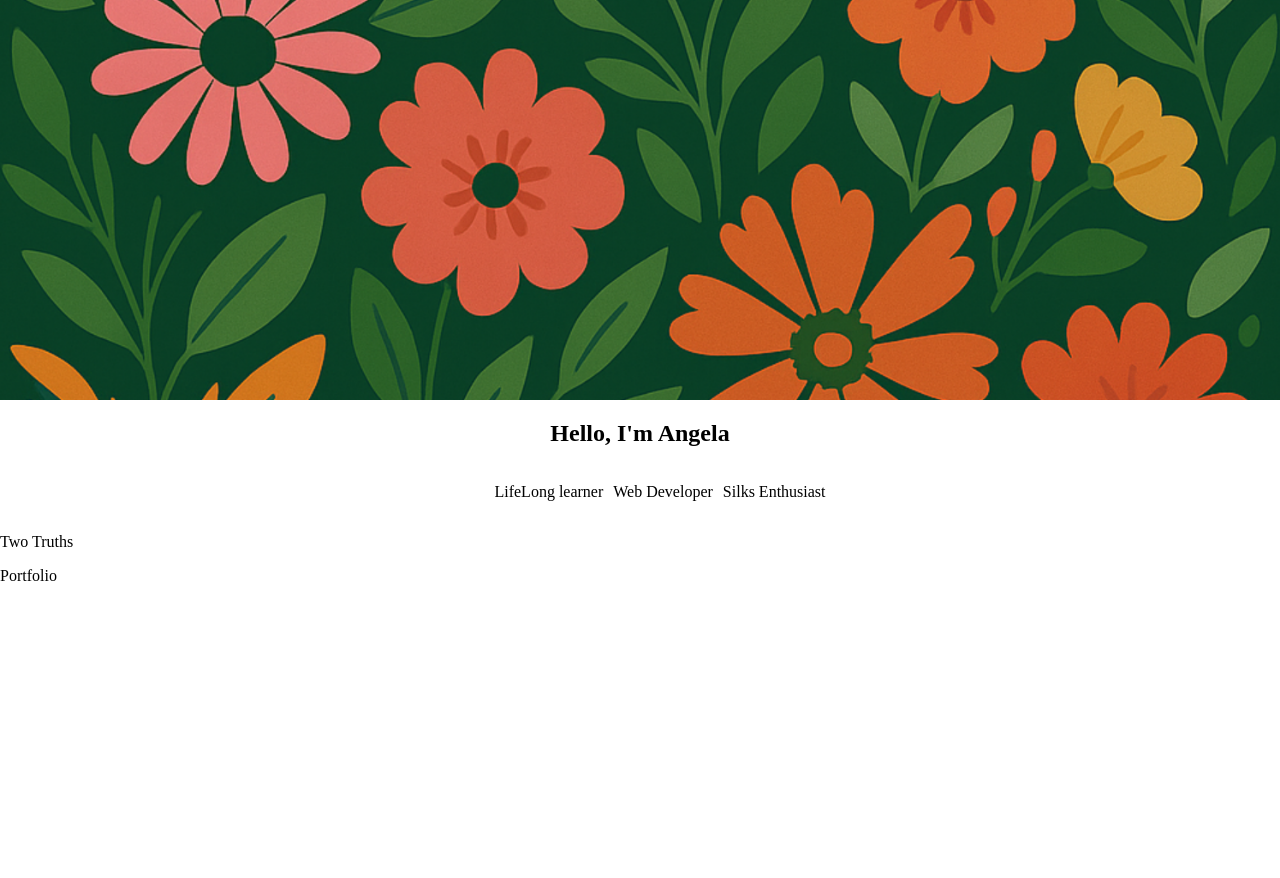
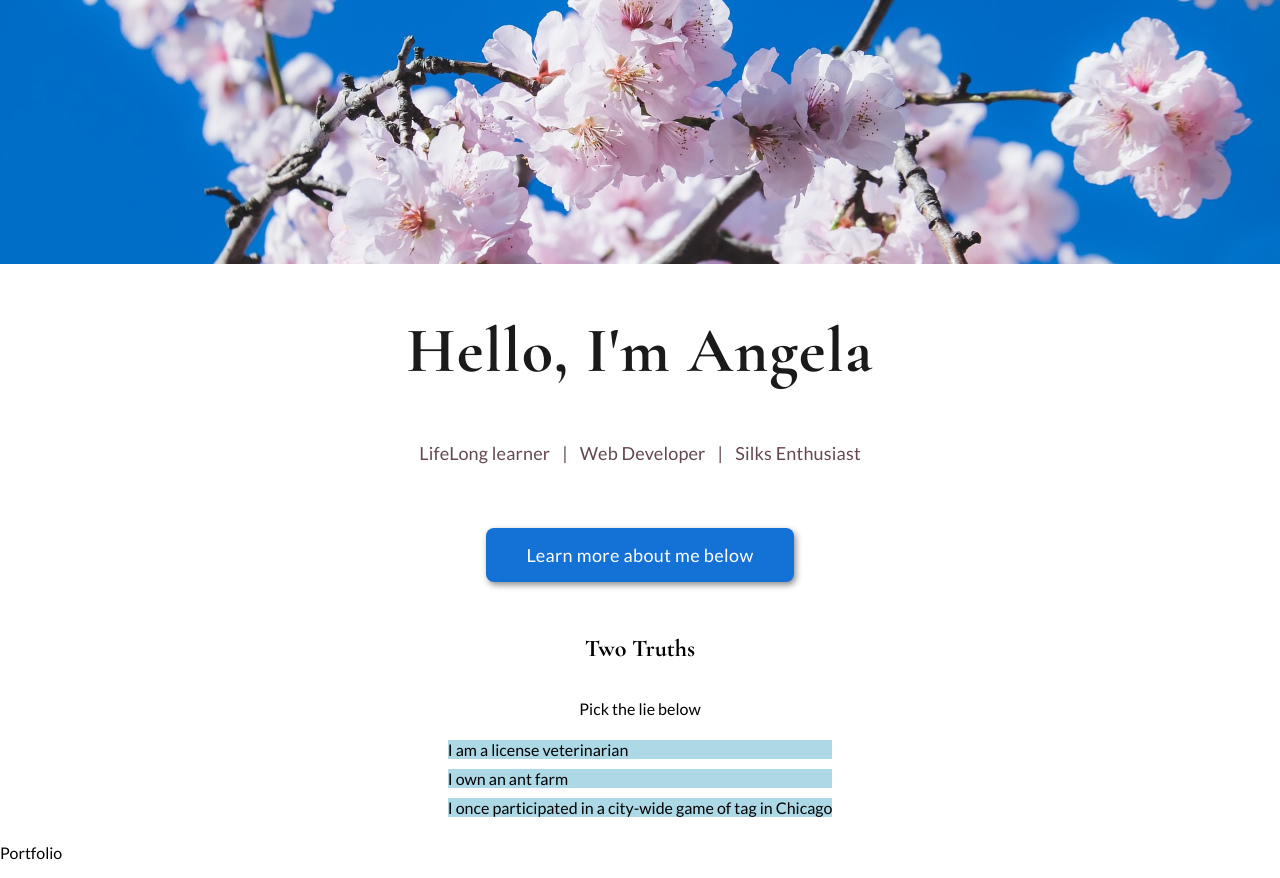
Before and after one commit to FreudCat/bloom-two, a React (Vite) app in the folder client/: page / in a window 1280 px wide. Before the commit the page ends 800 px from the top, so only its background shows below. Built offline with nearby package versions, Linux system fonts and the light colour scheme.

Commit message:
Style hero section

```diff
--- a/client/index.html
+++ b/client/index.html
@@ -4,6 +4,9 @@
 <head>
   <meta charset="UTF-8" />
   <link rel="icon" type="image/svg+xml" href="/vite.svg" />
+  <link
+    href="https://fonts.googleapis.com/css2?family=Cormorant+Garamond:wght@400;700&family=Lato:wght@400;700&display=swap"
+    rel="stylesheet">
   <meta name="viewport" content="width=device-width, initial-scale=1.0" />
   <title>client</title>
 </head>
--- /dev/null
+++ b/client/src/components/AnswerDisplay.jsx
@@ -0,0 +1,18 @@
+
+const AnswerDisplay = (selectedAnswer) => {
+  console.log("selected", selectedAnswer)
+
+  const answerMap = {
+    val1: 'you are correct',
+    val2: 'not correct',
+    val3: 'you are correct'
+  }
+
+  return (
+    <div>
+      <p></p>
+    </div>
+  )
+}
+
+export default AnswerDisplay
--- a/client/src/components/Hero.jsx
+++ b/client/src/components/Hero.jsx
@@ -7,9 +7,14 @@ const Hero = () => {
         <div className='attributes'>
           <ul>
             <li>LifeLong learner</li>
+            <li> | </li>
             <li>Web Developer</li>
+            <li> | </li>
             <li>Silks Enthusiast</li>
           </ul>
+        </div>
+        <div>
+          <button className='learn-more'>Learn more about me below</button>
         </div>
       </div>
     </section>
--- a/client/src/components/TwoTruths.jsx
+++ b/client/src/components/TwoTruths.jsx
@@ -1,6 +1,44 @@
+import { useState } from 'react'
+import AnswerDisplay from './AnswerDisplay'
+
 const TwoTruths = () => {
+  const [selected, setSelected] = useState('')
+
+  const handleChange = (e) => {
+    setSelected(e.target.value)
+  }
+
   return (
-    <p>Two Truths</p>
+    <section>
+      <div className='selection-wrapper'>
+        <h2>Two Truths</h2>
+        <p>Pick the lie below</p>
+        <fieldset class='selections'>
+          <label className="selection">
+            <input type="radio" name="ttal" value="val1"
+              checked={selected === "val1"}
+              onChange={handleChange} />
+            I am a license veterinarian
+          </label>
+
+          <label className="selection">
+            <input type="radio" name="ttal" value="val2"
+              checked={selected === "val2"}
+              onChange={handleChange} />
+            I own an ant farm
+          </label>
+
+          <label className="selection">
+            <input type="radio" name="ttal" value="val3"
+              checked={selected === "val3"}
+              onChange={handleChange} />
+            I once participated in a city-wide game of tag in Chicago
+          </label>
+        </fieldset>
+      </div>
+      <AnswerDisplay selected={selected} />
+
+    </section>
   )
 }
 
--- a/client/src/index.scss
+++ b/client/src/index.scss
@@ -1,3 +1,4 @@
 @import './styles/variables';
 @import './styles/global';
 @import './styles/hero';
+@import './styles/truths';
--- a/client/src/styles/_global.scss
+++ b/client/src/styles/_global.scss
@@ -1,3 +1,10 @@
 body {
+  font-family: 'Lato', sans-serif;
   margin: 0;
 }
+
+h1,
+h2,
+h3 {
+  font-family: 'Cormorant Garamond', serif;
+}
--- a/client/src/styles/_hero.scss
+++ b/client/src/styles/_hero.scss
@@ -1,11 +1,17 @@
 .hero-wrapper {
+  margin-bottom: 2rem;
+
   .hero-image {
     width: 100%;
     height: 50vh;
-    background-image: url('../assets/backgroundFlowers.png');
+    background-image: url('../assets/cherry-blossoms-4825302_1920.jpg');
     background-size: cover;
     background-position: center;
     background-repeat: no-repeat;
+
+    @media (min-width: $breakpoint-md) {
+      height: 33vh;
+    }
   }
 
   .hero-content {
@@ -13,21 +19,88 @@
     flex-direction: column;
     align-items: center;
 
+    h1 {
+      font-family: 'Cormorant Garamond', serif;
+      font-size: 2.5rem;
+      font-weight: $font-weight-bold;
+      color: $color-text;
+      margin-top: 2rem;
+      text-align: center;
+      letter-spacing: 0.02em;
 
-    h1 {
-      font: $font-heading
+      @media (min-width: $breakpoint-md) {
+        font-size: 3.5rem;
+        margin-top: 3rem;
+      }
+
+      @media (min-width: $breakpoint-lg) {
+        font-size: 4rem;
+      }
     }
 
     .attributes {
       ul {
         display: flex;
-        column-gap: 10px;
+        align-items: center;
+        gap: 0.45rem;
+        padding: 0;
+        margin: 0;
+
+        @media (min-width: $breakpoint-md) {
+          gap: 0.75rem;
+        }
 
         li {
           list-style: none;
+          display: flex;
+          align-items: center;
+          font-size: 14px;
+          color: $color-text-light;
+          font-weight: $font-weight-regular;
+          letter-spacing: 0.01em;
+
+          @media (min-width: $breakpoint-xs) {
+            font-size: $font-size-base;
+          }
+
+          @media (min-width: $breakpoint-md) {
+            font-size: $font-size-lg;
+          }
         }
       }
+    }
 
+    .learn-more {
+      background-color: $color-primary;
+      color: $color-bg-white;
+      font-family: 'Lato', sans-serif;
+      font-size: $font-size-base;
+      font-weight: $font-weight-medium;
+      padding: 0.875rem 2rem;
+      border: none;
+      border-radius: 8px;
+      cursor: pointer;
+      transition: all 0.3s ease;
+      box-shadow: 2px 3px 6px rgba(0, 0, 0, 0.45);
+      letter-spacing: 0.02em;
+      margin-top: 3rem;
+
+      @media (min-width: $breakpoint-md) {
+        font-size: $font-size-lg;
+        padding: 1rem 2.5rem;
+        margin-top: 4rem;
+      }
+
+      &:hover {
+        background-color: darken($color-primary, 8%);
+        box-shadow: 2px 3px 6px rgba(0, 0, 0, 0.45);
+      }
+
+      &:active {
+        background-color: darken($color-primary, 12%);
+        transform: translateY(1px);
+        box-shadow: 2px 3px 6px rgba(0, 0, 0, 0.45);
+      }
     }
   }
 }
--- /dev/null
+++ b/client/src/styles/_truths.scss
@@ -0,0 +1,22 @@
+.selection-wrapper {
+  display: flex;
+  flex-direction: column;
+  align-items: center;
+
+  .selections {
+    display: flex;
+    flex-direction: column;
+    row-gap: 10px;
+    border: none;
+
+    .selection {
+      background-color: lightblue;
+
+      input {
+        display: none;
+      }
+    }
+  }
+
+
+}
--- a/client/src/styles/_variables.scss
+++ b/client/src/styles/_variables.scss
@@ -1,17 +1,26 @@
-$color-primary: #1E3D32;
-$color-secondary: #2E5E4E;
-$color-accent: #F8DADF;
-$color-light: #FBF6ED;
+// Primary colors
+$color-primary: #1472D6;
+$color-secondary: #63484F;
 
-$color-neutral: #A6B6A0;
-$color-emphasis: #D94F70;
+// Background colors
+$color-bg-light: #F3EAF0;
+$color-bg-white: #FFFFFF;
+$color-bg-peach: #EBA3B9;
 
-$color-text: #111827;
-$color-text-light: #6b7280;
-$color-border: #d1d5db;
+// Accent colors
+$color-accent-pink: #F303E1;
+$color-accent-peach: #EBA3B9;
 
+// Text colors
+$color-text: #1A1A1A;
+$color-text-light: #63484F;
+$color-text-muted: #6b7280;
+$color-border: #EBA3B9;
+$color-border-light: #F3EAF0;
+$color-success: #10b981;
+$color-warning: #f59e0b;
+$color-error: #ef4444;
 
-// fonts
 $font-base: 'Inter', sans-serif;
 $font-heading: 'Playfair Display', serif;
 
@@ -23,3 +32,10 @@ $font-size-xl: 1.5rem;
 $font-weight-regular: 400;
 $font-weight-medium: 500;
 $font-weight-bold: 700;
+
+$breakpoint-xs: 375px;
+$breakpoint-sm: 640px;
+$breakpoint-md: 768px;
+$breakpoint-lg: 1024px;
+$breakpoint-xl: 1280px;
+$breakpoint-2xl: 1536px;
```
Also changed, not shown: client/src/assets/cherry-blossoms-4825302_1920.jpg (added).
